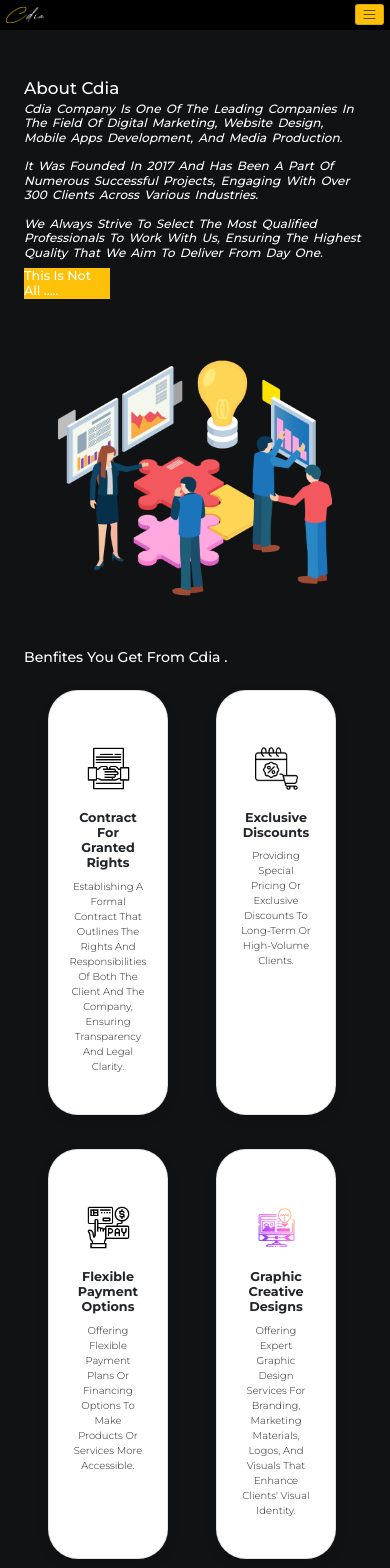
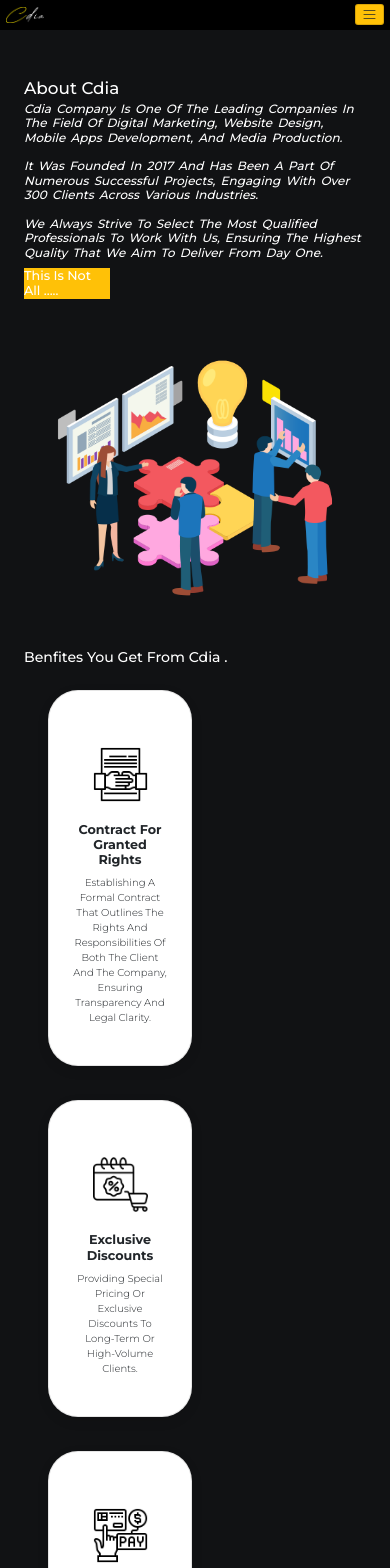
Before and after one commit to mrwan14/cdia-react-, a React (Create React App) app: page /about in a window 390 px wide. Shown: the top 1568 px of the page. Built offline with nearby package versions, Linux system fonts and the light colour scheme.

Commit message:
media query

```diff
--- a/src/About/about.css
+++ b/src/About/about.css
@@ -26,7 +26,6 @@
   .card {
     width: 25rem;
   }
-
 }
 
 @media (max-width: 768px) {
@@ -40,6 +39,6 @@
     font-size: 50%;
   }
   .card {
-    width: 15rem;
+    width: 18rem;
   }
 }
```
